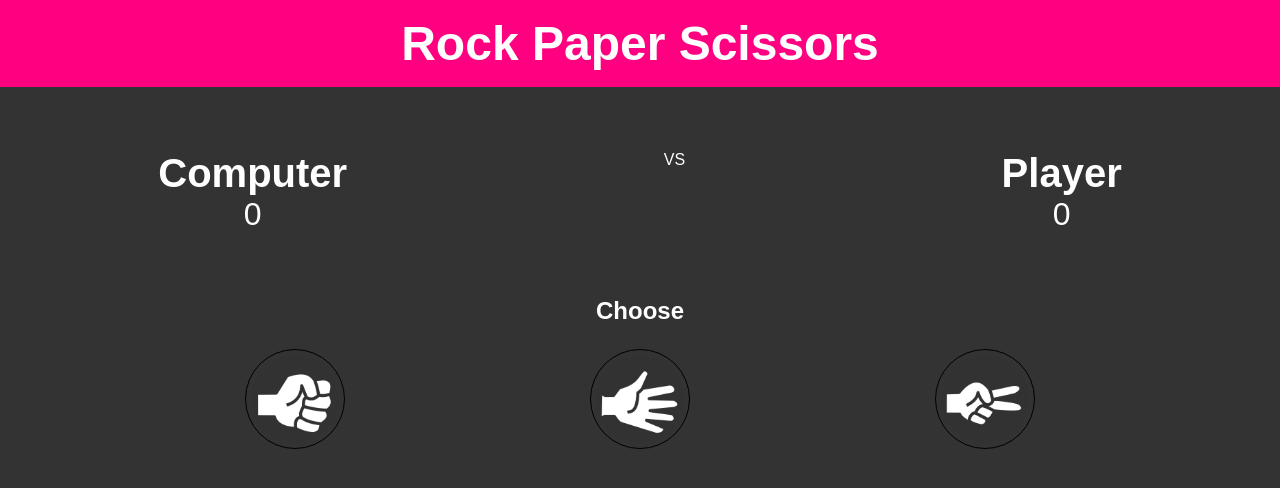
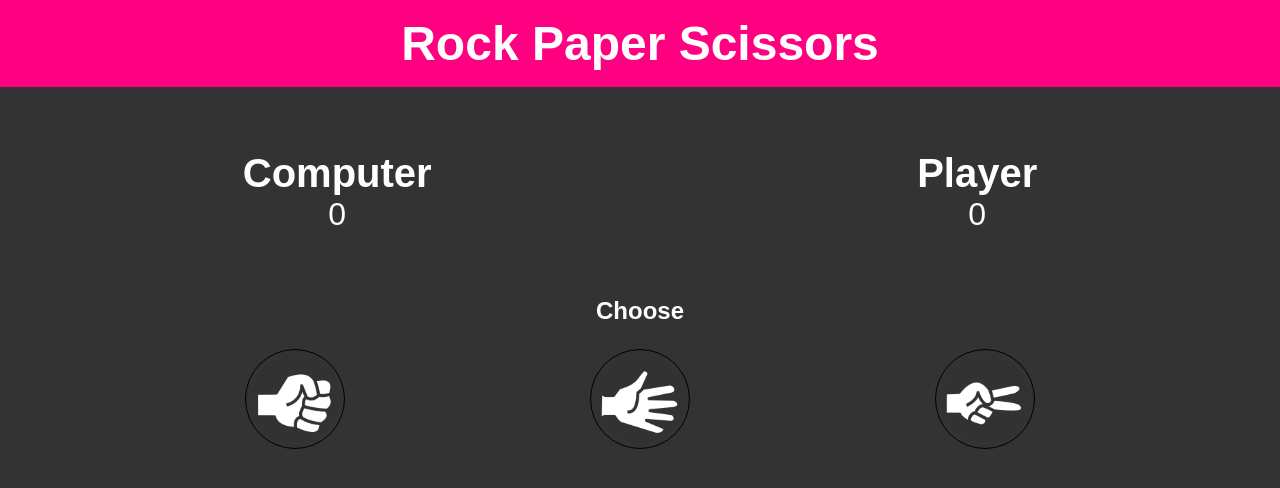
Before and after one commit to Central3/rock-paper-scissors, a plain HTML site: page index.html in a window 1280 px wide. Drawn offline with Linux system fonts and the light colour scheme.

Commit message:
Change UI

```diff
--- a/index.html
+++ b/index.html
@@ -19,7 +19,7 @@
                 <h2 class="stats_computer_title">Computer</h2>
                 <p class="computer_score">0</p>
             </div>
-            VS
+            <!-- VS -->
             <div class="stats_player">
                 <h2 class="stats_player_title">Player</h2>
                 <p class="player_score">0</p>
```
